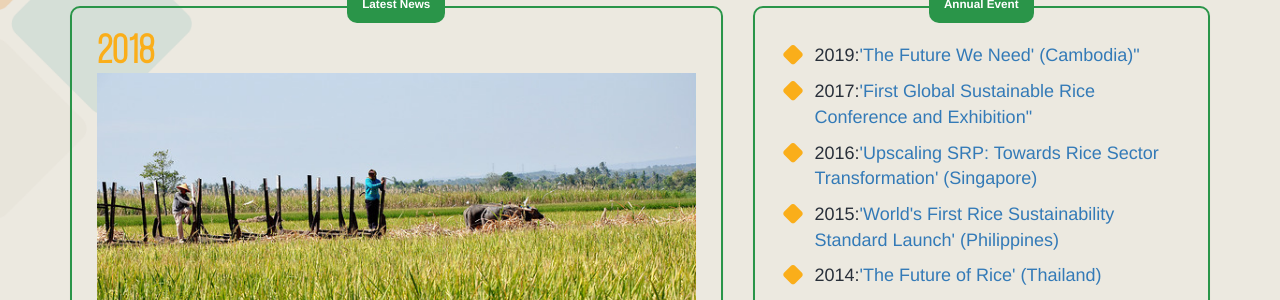
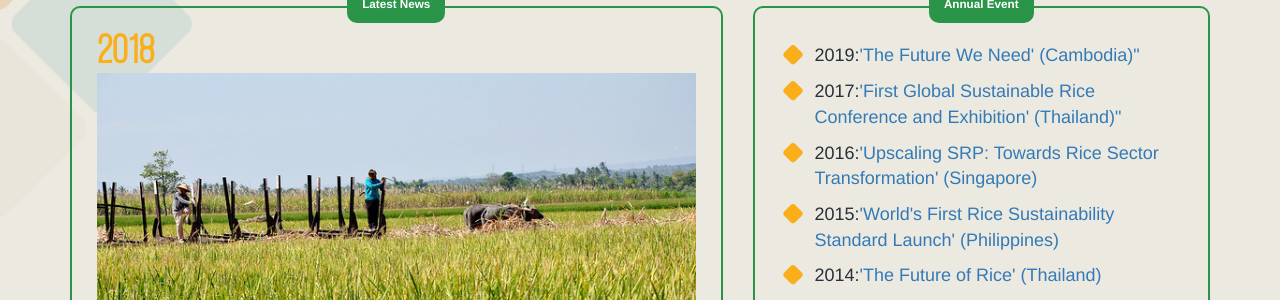
Before and after one commit to sustainablericeplatform/sustainablericeplatform.github.io, a Jekyll site: the page built from News-and-Events/index.html, in a window 1280 px wide. Shown: the part 590-890 px from the top of the page. Built offline with Jekyll 4.4.1, drawn with Linux system fonts in a browser that asks for light colours.

Commit message:
Update index.html

```diff
--- a/News-and-Events/index.html
+++ b/News-and-Events/index.html
@@ -53,7 +53,7 @@ layout: default
                     <div class="panel-body">
                         <ul class="srp-list">
                             <li><i class="fa fa-square"></i>2019:<a href="https://sustainablerice.wixsite.com/plenarymeeting">'The Future We Need' (Cambodia)"</a></li>
-                            <li><i class="fa fa-square"></i>2017:<a href="https://sites.google.com/site/srpsustainablerice/latest-news/2017">'First Global Sustainable Rice Conference and Exhibition"</a></li>
+                            <li><i class="fa fa-square"></i>2017:<a href="https://sites.google.com/site/srpsustainablerice/latest-news/2017">'First Global Sustainable Rice Conference and Exhibition' (Thailand)"</a></li>
                             <li><i class="fa fa-square"></i>2016:<a href="https://sites.google.com/site/srpsustainablerice/annual-plenary-meeting-and-general-assembly/2016">'Upscaling SRP: Towards Rice Sector Transformation' (Singapore)</a></li>
                             <li><i class="fa fa-square"></i>2015:<a href="https://sites.google.com/site/srpsustainablerice/annual-plenary-meeting-and-general-assembly/2015">'World's First Rice Sustainability Standard Launch' (Philippines)</a></li>
                             <li><i class="fa fa-square"></i>2014:<a href="https://sites.google.com/site/srpsustainablerice/annual-plenary-meeting-and-general-assembly/2014">'The Future of Rice' (Thailand)</a></li>
```
